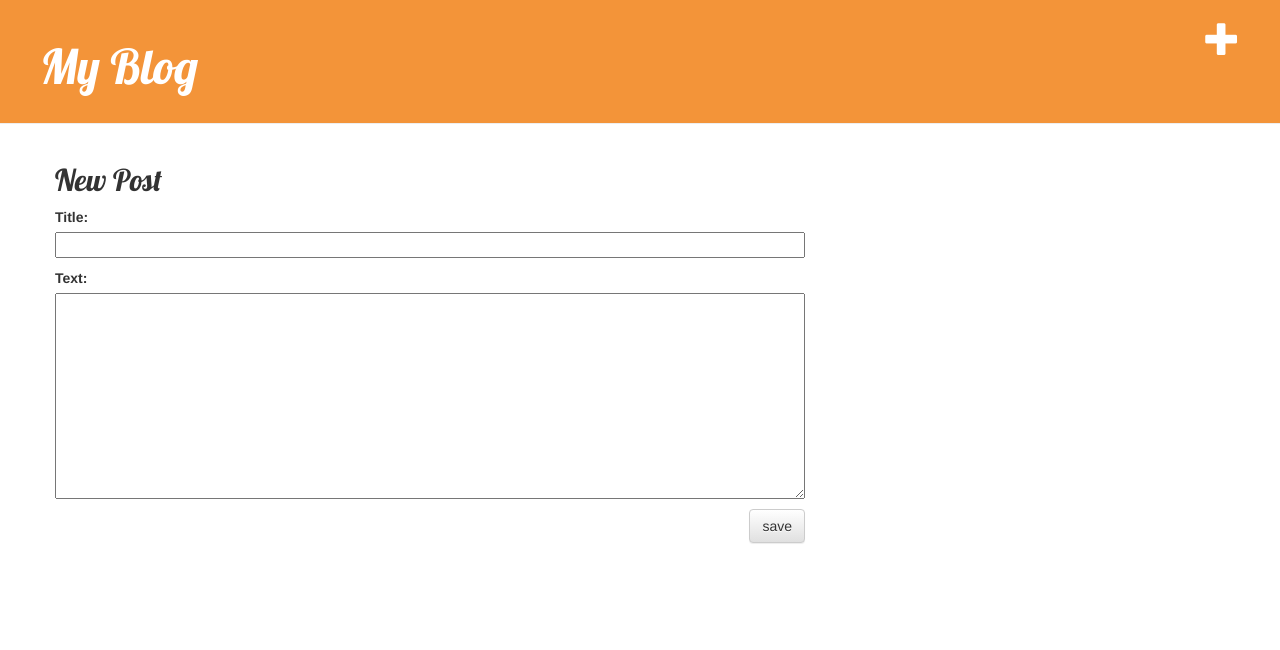
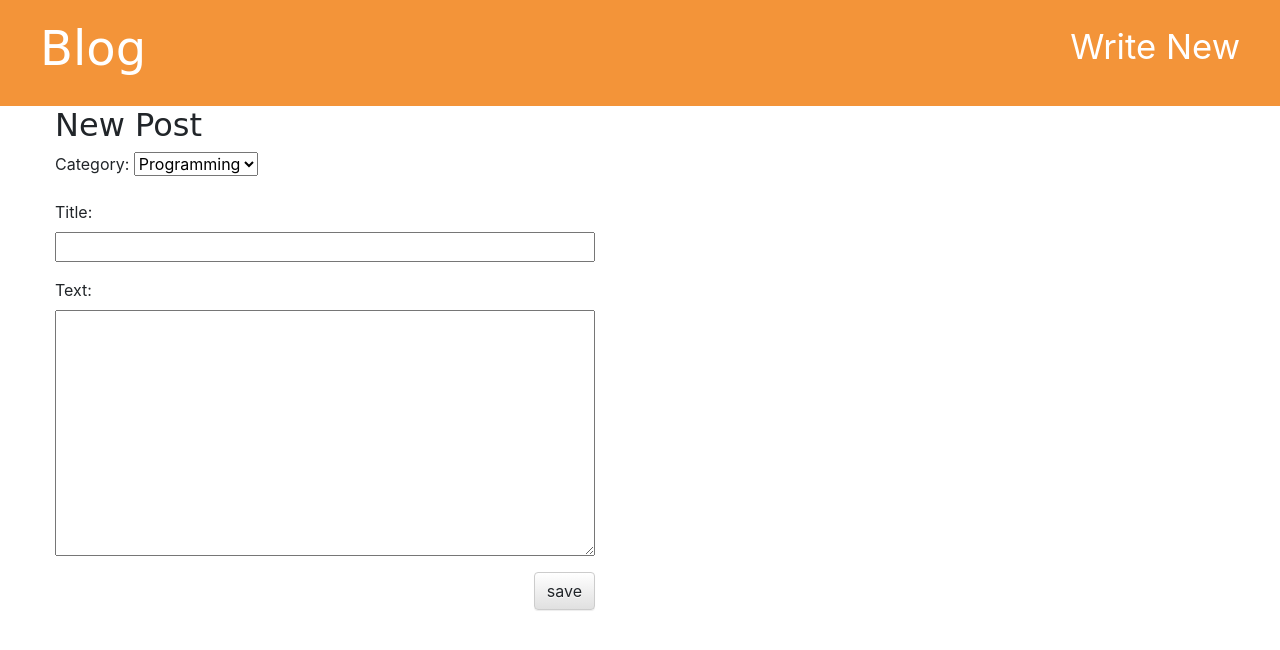
Before and after one commit to lalit97/Blog-app, a Django app: page /post/new/ in a window 1280 px wide. Shown: the top 650 px of the page. Run offline with Django 3.2, Linux system fonts and the light colour scheme; the visitor is signed in with stand-in values (Sample User, id 1); some libraries are stand-ins or nearby versions.

Commit message:
improved design

```diff
--- a/src/blog/forms.py
+++ b/src/blog/forms.py
@@ -6,6 +6,7 @@ class PostForm(forms.ModelForm):
 	class Meta:
 		model = Post
 		fields = [
-			'title',
-			'text',
-		]
+            'category',
+            'title',
+            'text'
+        ]
--- a/src/blog/models.py
+++ b/src/blog/models.py
@@ -1,17 +1,33 @@
+from datetime import date
 from django.db import models
-from django.conf import settings
-from django.utils import timezone
+from django.contrib.auth.models import User
+
 
 class Post(models.Model):
-	author = models.ForeignKey(settings.AUTH_USER_MODEL, on_delete=models.CASCADE)
-	title = models.CharField(max_length=200)
-	text = models.TextField()
-	created_date = models.DateTimeField(default=timezone.now)
-	published_date = models.DateTimeField(blank=True, null=True)
+    PROGRAMMING = 'PR'
+    SPORTS = 'SP'
+    HEALTH = 'HE'
+    MUSIC = 'MU'
+    LIFE = 'LI'
+    TRAVEL = 'TR'
+    CATEGORY_CHOICES = [
+        (PROGRAMMING, 'Programming'),
+        (SPORTS, 'Sports'),
+        (HEALTH, 'Health'),
+        (MUSIC, 'Music'),
+        (LIFE, 'Life'),
+        (TRAVEL, 'Travel'),
+    ]
+    category = models.CharField(
+        max_length=2,
+        choices=CATEGORY_CHOICES,
+        default=PROGRAMMING,
+    )
+    author = models.ForeignKey(User, on_delete=models.CASCADE)
+    title = models.CharField(max_length=40)
+    text = models.TextField()
+    created_date = models.DateField(default=date.today)
+    claps = models.IntegerField(default=0)
 
-	def publish(self):
-		self.published_date = timezone.now()
-		self.save()
-
-	def __str__(self):
-		return self.title
+    def __str__(self):
+        return self.title
--- a/src/blog/templates/blog/base.html
+++ b/src/blog/templates/blog/base.html
@@ -2,10 +2,10 @@
 <html>
 
     <head>
-        <title>my blog</title>
-        <link rel="stylesheet" href="//maxcdn.bootstrapcdn.com/bootstrap/3.2.0/css/bootstrap.min.css">
-        <link rel="stylesheet" href="//maxcdn.bootstrapcdn.com/bootstrap/3.2.0/css/bootstrap-theme.min.css">
-        <link href="//fonts.googleapis.com/css?family=Lobster&subset=latin,latin-ext" rel="stylesheet" type="text/css">
+        <title>Blog</title>
+        <link rel="stylesheet" href="//maxcdn.bootstrapcdn.com/bootstrap/4.3.0/css/bootstrap.min.css">
+        <link rel="stylesheet" href="//maxcdn.bootstrapcdn.com/bootstrap/4.3.0/css/bootstrap-theme.min.css">
+        <link href="//fonts.googleapis.com/css?family=Roboto&subset=latin,latin-ext" rel="stylesheet" type="text/css">
         <link rel="stylesheet" href="{% static 'blog/style.css' %}">
 
     </head>
@@ -13,14 +13,16 @@
     <body>
         <div class="page-header">
             {% if user.is_authenticated %}
-                <a href="{% url 'post_new' %}" class="top-menu"><span class="glyphicon glyphicon-plus"></span></a>
+                <a href="{% url 'post_new' %}" class="top-menu">
+                    Write New
+                </a>
             {% endif %}
-            <h1><a href="/">My Blog</a></h1>
+            <h1><a href="/">Blog</a></h1>
         </div>
 
         <div class="content container">
             <div class="row">
-                <div class="col-md-8">
+                <div class="col-md-6">
                 {% block content %}
                 {% endblock %}
                 </div>
--- a/src/blog/urls.py
+++ b/src/blog/urls.py
@@ -1,29 +1,17 @@
 from django.contrib import admin
 from django.urls import path, include
-from .views import post_list, post_detail,post_new, post_edit
+from .views import (
+    post_list,
+    post_detail,
+    post_new,
+    post_edit,
+    post_clap
+)
 
 urlpatterns = [
     path('',post_list, name='post_list'),
     path('post/<int:pk>/',post_detail, name='post_detail'),
     path('post/new/',post_new, name='post_new'),
     path('post/<int:pk>/edit/',post_edit, name='post_edit'),
-
+    path('post/<int:pk>/clap/',post_clap, name='post_clap'),
 ]
-
-
-
-"""mysite URL Configuration
-
-The `urlpatterns` list routes URLs to views. For more information please see:
-    https://docs.djangoproject.com/en/2.1/topics/http/urls/
-Examples:
-Function views
-    1. Add an import:  from my_app import views
-    2. Add a URL to urlpatterns:  path('', views.home, name='home')
-Class-based views
-    1. Add an import:  from other_app.views import Home
-    2. Add a URL to urlpatterns:  path('', Home.as_view(), name='home')
-Including another URLconf
-    1. Import the include() function: from django.urls import include, path
-    2. Add a URL to urlpatterns:  path('blog/', include('blog.urls'))
-"""
--- a/src/blog/views.py
+++ b/src/blog/views.py
@@ -1,14 +1,16 @@
+from .models import Post
+from .forms import PostForm
+from datetime import date
 from django.shortcuts import render, get_object_or_404, redirect
-from .models import Post
-from django.utils import timezone
-from .forms import PostForm
+
 
 def post_list(request):
-	posts = Post.objects.filter(published_date__lte=timezone.now()).order_by('published_date')
+	posts = Post.objects.all()
 	context = {
 		'posts' : posts
 	}
 	return render(request,'blog/post_list.html',context)
+
 
 def post_detail(request,pk):
 	post = get_object_or_404(Post,pk=pk)
@@ -17,13 +19,14 @@ def post_detail(request,pk):
 	}
 	return render(request, 'blog/post_detail.html',context)
 
+
 def post_new(request):
 	if request.method == "POST":
 		form = PostForm(request.POST)
 		if form.is_valid():
 			post = form.save(commit=False)
 			post.author = request.user
-			post.published_date = timezone.now()
+			post.created_date = date.today()
 			post.save()
 			return redirect('post_detail', pk=post.pk)
 	else:
@@ -42,7 +45,6 @@ def post_edit(request, pk):
         if form.is_valid():
             post = form.save(commit=False)
             post.author = request.user
-            post.published_date = timezone.now()
             post.save()
             return redirect('post_detail', pk=post.pk)
     else:
@@ -52,3 +54,10 @@ def post_edit(request, pk):
     	'form' : form
     }
     return render(request, 'blog/post_edit.html', context)
+
+
+def post_clap(request, pk):
+    post = get_object_or_404(Post, pk=pk)
+    post.claps += 1
+    post.save()
+    return redirect('post_detail', pk=post.pk)
--- a/src/mysite/urls.py
+++ b/src/mysite/urls.py
@@ -5,21 +5,3 @@ urlpatterns = [
     path('admin/', admin.site.urls),
     path('',include('blog.urls')),
 ]
-
-
-
-"""mysite URL Configuration
-
-The `urlpatterns` list routes URLs to views. For more information please see:
-    https://docs.djangoproject.com/en/2.1/topics/http/urls/
-Examples:
-Function views
-    1. Add an import:  from my_app import views
-    2. Add a URL to urlpatterns:  path('', views.home, name='home')
-Class-based views
-    1. Add an import:  from other_app.views import Home
-    2. Add a URL to urlpatterns:  path('', Home.as_view(), name='home')
-Including another URLconf
-    1. Import the include() function: from django.urls import include, path
-    2. Add a URL to urlpatterns:  path('blog/', include('blog.urls'))
-"""
```
Also changed, not shown: src/blog/templates/blog/post_detail.html (+6 -7 lines), src/blog/templates/blog/post_list.html (+20 -3 lines), src/mysite/settings.py (+1 -18 lines), src/blog/migrations/0001_initial.py, src/blog/migrations/0002_auto_20190730_1824.py, src/blog/static/blog/images/clap.png (added), 1 other file.
